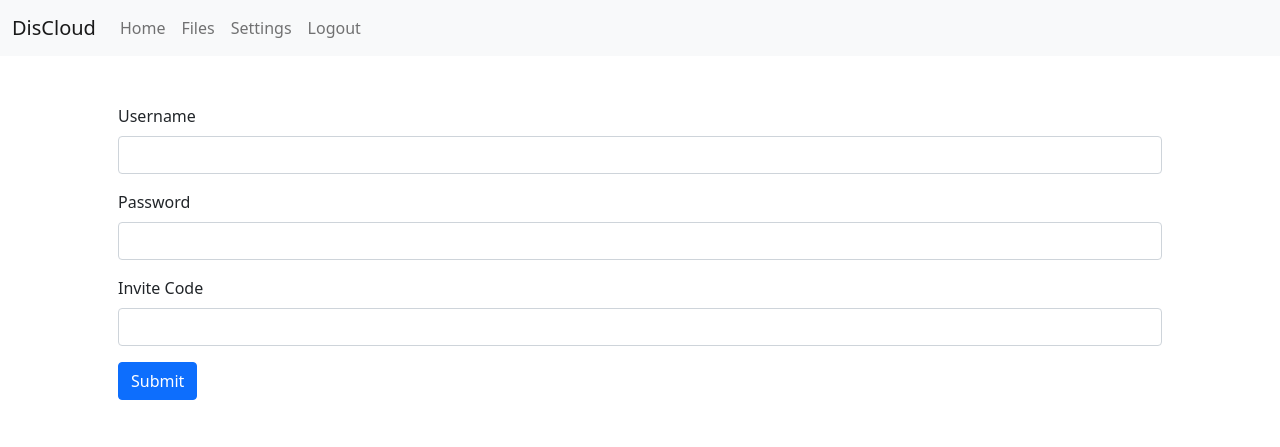
After one commit to Dishit79/Discdn, a Flask app: page /signup/ in a window 1280 px wide. The commit adds this page. Shown: the top 447 px of the page. Run offline with Flask 2, Linux system fonts and the light colour scheme.

Commit message:
Inital update 2

```diff
--- a/main.py
+++ b/main.py
@@ -1,21 +1,73 @@
-from flask import Flask, request, Response, render_template
+from flask import Flask, request, Response, render_template,session, redirect
+from werkzeug.security import generate_password_hash, check_password_hash
 from werkzeug.utils import secure_filename
+from functools import wraps
+import uuid
 
 from db import db_init, db
-from model import Files
+from model import Files,User
 
 
 app = Flask(__name__)
-# SQLAlchemy conficg. Read more: https://flask-sqlalchemy.palletsprojects.com/en/2.x/
+app.secret_key = 'somesecretkeythatonlyishouldknow'
+# SQLAlchemy config. Read more: https://flask-sqlalchemy.palletsprojects.com/en/2.x/
 app.config['SQLALCHEMY_DATABASE_URI'] = 'sqlite:///files.db'
 app.config['SQLALCHEMY_TRACK_MODIFICATIONS'] = False
 db_init(app)
 
+def logged_in(f):
+    @wraps(f)
+    def logged_in_check(*args, **kwargs):
+        try:
+            if not session['key']:
+                print('hi')
+                return redirect('/login')
+        except:
+            return redirect('/login')
+        return f(*args, **kwargs)
+    return logged_in_check
+
 
 @app.route('/')
+@logged_in
 def hello_world():
     return render_template("index.html")
 
+@app.route('/<id>/')
+def view(id):
+    if id.isnumeric():
+      img = Files.query.filter_by(id=id).first()
+    else:
+      img = Files.query.filter_by(name=id).first()
+
+    if not img:
+        return 'Img Not Found!', 404
+
+    return Response(img.img, mimetype=img.mimetype)
+
+@app.route('/files/')
+@logged_in
+def files():
+  files1 = Files.query.filter_by(user=session['key'])
+  return render_template("files.html", files=files1)
+
+@app.route('/settings/')
+def settings():
+  user = User.query.filter_by(key=session['key']).first()
+  return render_template("settings.html", user=user)
+
+@app.route('/signup/')
+def signup():
+    return render_template("signup.html")
+
+@app.route('/login/')
+def login():
+    return render_template("login.html")
+
+@app.route('/logout/')
+def logout():
+    session.pop('key', None)
+    return redirect("/")
 
 @app.route('/upload', methods=['POST'])
 def upload():
@@ -27,31 +79,56 @@ def upload():
     mimetype = pic.mimetype
     if not filename or not mimetype:
         return 'Bad upload!', 400
-    img = Files(img=pic.read(), name=filename, mimetype=mimetype)
+    img = Files(img=pic.read(),user=session['key'], name=filename, mimetype=mimetype)
     db.session.add(img)
     db.session.commit()
 
-    return 'File Uploaded!', 200
+    return redirect('/files/')
 
-@app.route('/<id>')
-def ddimg(id):
-    if id.isnumeric():
-      img = Files.query.filter_by(id=id).first()
-    else:
-      img = Files.query.filter_by(name=id).first()
+@app.route('/createuser/', methods=['POST'])
+def createuser():
+    result = request.form.to_dict()
+    code = User.query.filter_by(invite=result['code']).first()
+    if not code:
+        return 'no code', 401
+    code.invite = str(uuid.uuid1().hex)[:6]
+    db.session.commit()
+    password = generate_password_hash(result['password'], method='sha256')
+    user = User(username=result['username'],password=password, external_id=None, admin=True, key=str(uuid.uuid1()))
+    db.session.add(user)
+    db.session.commit()
 
-    if not img:
-        return 'Img Not Found!', 404
+    return redirect('/login')
 
-    return Response(img.img, mimetype=img.mimetype)
+@app.route('/authorize/', methods=['POST'])
+def authorize():
+    result = request.form.to_dict()
+    session.pop('key', None)
+    user = User.query.filter_by(username=result['username']).first()
+    if user:
+        if check_password_hash(user.password, result['password']):
+            session['key'] = user.key
+            return redirect('/')
 
+    return '401', 401
 
+@app.route('/invite/', methods=['POST'])
+def create_invite():
+    user = User.query.filter_by(key=session['key']).first()
+    if user:
+        user.invite = str(uuid.uuid1().hex)[:6]
+        db.session.commit()
+        return redirect('/settings')
 
+    return '401', 401
 
-@app.route('/tt')
-def t():
-  t = Files.query.all()
-  return render_template("files.html", t=t)
+@app.route('/t/<name>/')
+def test(name):
+    user = User.query.filter_by(user_id=807588382251824434).first()
+    if user:
+        user.invite = str(uuid.uuid1().hex)[:6]
+
+    return 200
 
 if __name__ == "__main__":
-    app.run(debug=True,host="0.0.0.0", port=8080)
+    app.run(debug=True)
--- a/templates/files.html
+++ b/templates/files.html
@@ -6,7 +6,7 @@
   <div class="container-fluid text-left px-5 pt-5 ">
     All files<br>
   <hr class="my-0">
-  {%for i in (t)%}
+  {%for i in (files)%}
   <a href="/{{i.name}}">{{i.name}}</a><br>
   {%endfor%}
   <hr class="my-0">
--- a/templates/inherit.html
+++ b/templates/inherit.html
@@ -16,14 +16,16 @@
 
 <nav class="navbar navbar-expand-lg navbar-light bg-light">
   <div class="container-fluid">
-    <a class="navbar-brand" href="/">Navbar</a>
+    <a class="navbar-brand" href="/">DisCloud</a>
     <button class="navbar-toggler" type="button" data-bs-toggle="collapse" data-bs-target="#navbarNavAltMarkup" aria-controls="navbarNavAltMarkup" aria-expanded="false" aria-label="Toggle navigation">
       <span class="navbar-toggler-icon"></span>
     </button>
     <div class="collapse navbar-collapse" id="navbarNavAltMarkup">
       <div class="navbar-nav">
         <a class="nav-link" aria-current="page" href="/">Home</a>
-        <a class="nav-link" href="/tt">Files</a>
+        <a class="nav-link" href="/files">Files</a>
+				<a class="nav-link" href="/settings">Settings</a>
+				<a class="nav-link" href="/logout">Logout</a>
       </div>
     </div>
   </div>
--- /dev/null
+++ b/templates/signup.html
@@ -0,0 +1,23 @@
+{% extends "inherit.html" %}
+
+
+{% block content %}
+<div class="container p-5">
+  <form action="/createuser/" method="POST">
+  <div class="mb-3">
+    <label for="exampleInputEmail1" class="form-label">Username</label>
+    <input type="name" class="form-control" aria-describedby="emailHelp" name="username" required>
+  </div>
+  <div class="mb-3">
+    <label for="exampleInputPassword1" class="form-label">Password</label>
+    <input type="password" class="form-control" name="password" required>
+  </div>
+  <div class="mb-3">
+    <label for="exampleInputPassword1" class="form-label">Invite Code</label>
+    <input type="code" class="form-control" name="code" required>
+  </div>
+  <button type="submit" class="btn btn-primary">Submit</button>
+</form>
+</div>
+
+{% endblock %}
```
Also changed, not shown: model.py (+11 -0 lines), templates/login.html (added, +19 -0 lines), templates/settings.html (added, +12 -0 lines), templates/index.html (line endings or trailing spaces), 1 other file.
